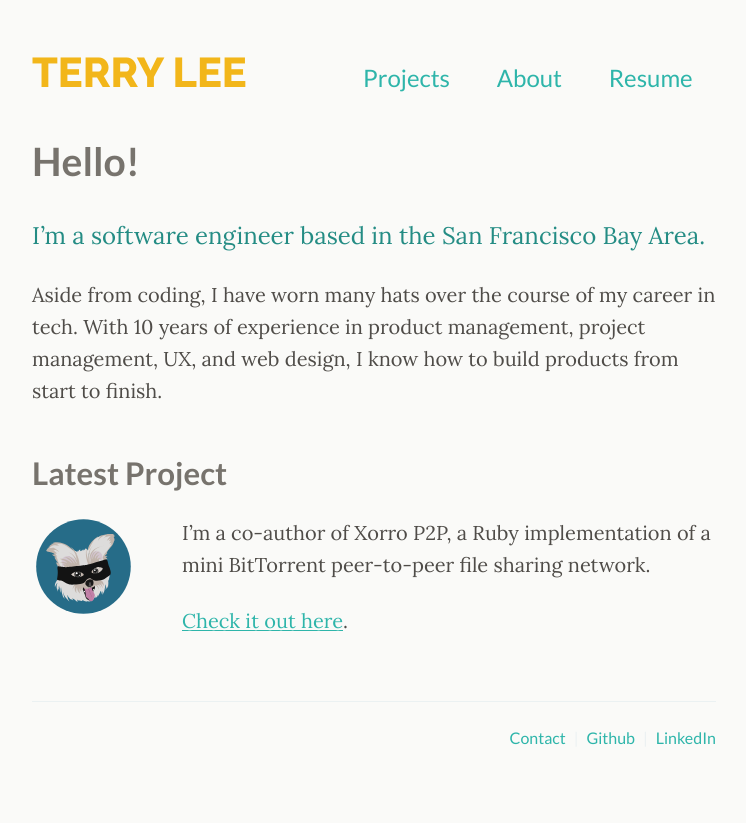
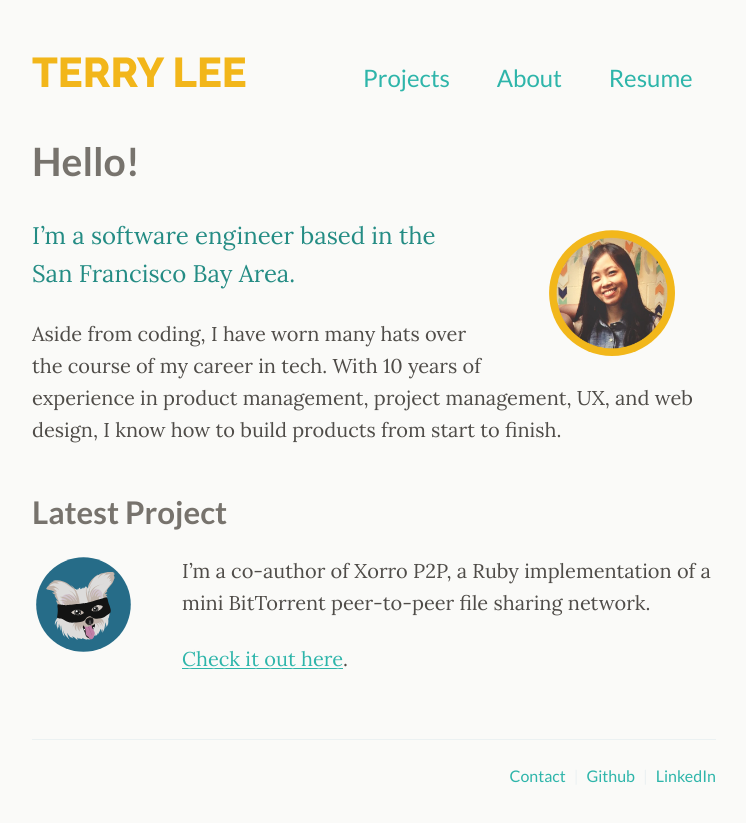
Before and after one commit to nitinsavant/nitinsavant.github.io, a Jekyll site: the page built from index.md, in a window 1280 px wide. Shown: the top 823 px of the page, without its empty margins (266-1012 px from the left). Built offline with Jekyll 4.4.1, drawn with Linux system fonts in a browser that asks for light colours.

Commit message:
added photo to homepage

```diff
--- a/index.md
+++ b/index.md
@@ -6,11 +6,16 @@ subtitle: Hello!
 
 <div class="pretty-links">
 
-<div class="lead lead-about">I'm a software engineer based in the San Francisco Bay Area.
+{::nomarkdown}
+<figure class="site-profile">
+    <img src="{{ site.baseurl }}/assets/img/about_profile.svg">
+</figure>
+{:/}
+
+<div class="lead lead-about">I'm a software engineer based in the<br />San Francisco Bay Area.
 </div>
 
 Aside from coding, I have worn many hats over the course of my career in tech. With 10 years of experience in product management, project management, UX, and web design, I know how to build products from start to finish.
-
 
 <h2>Latest Project</h2>
 
```
